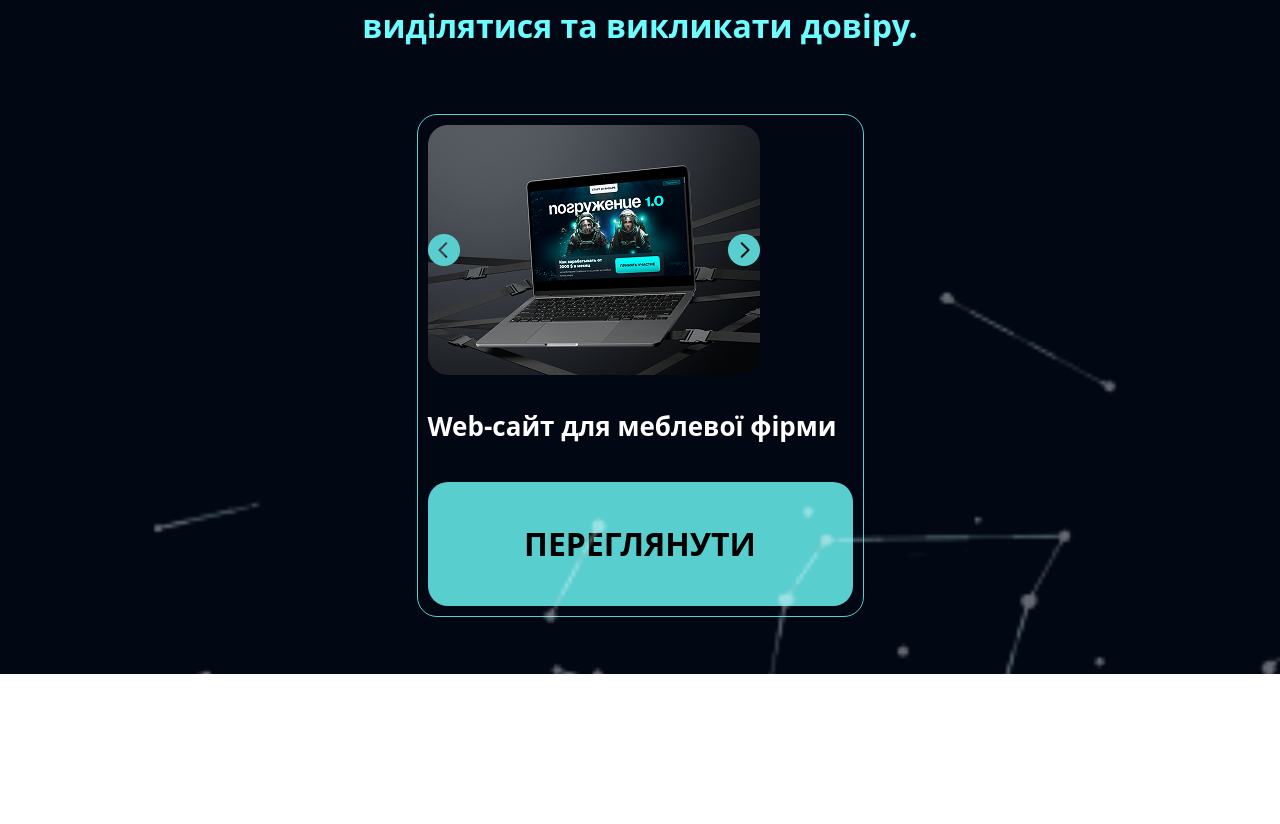
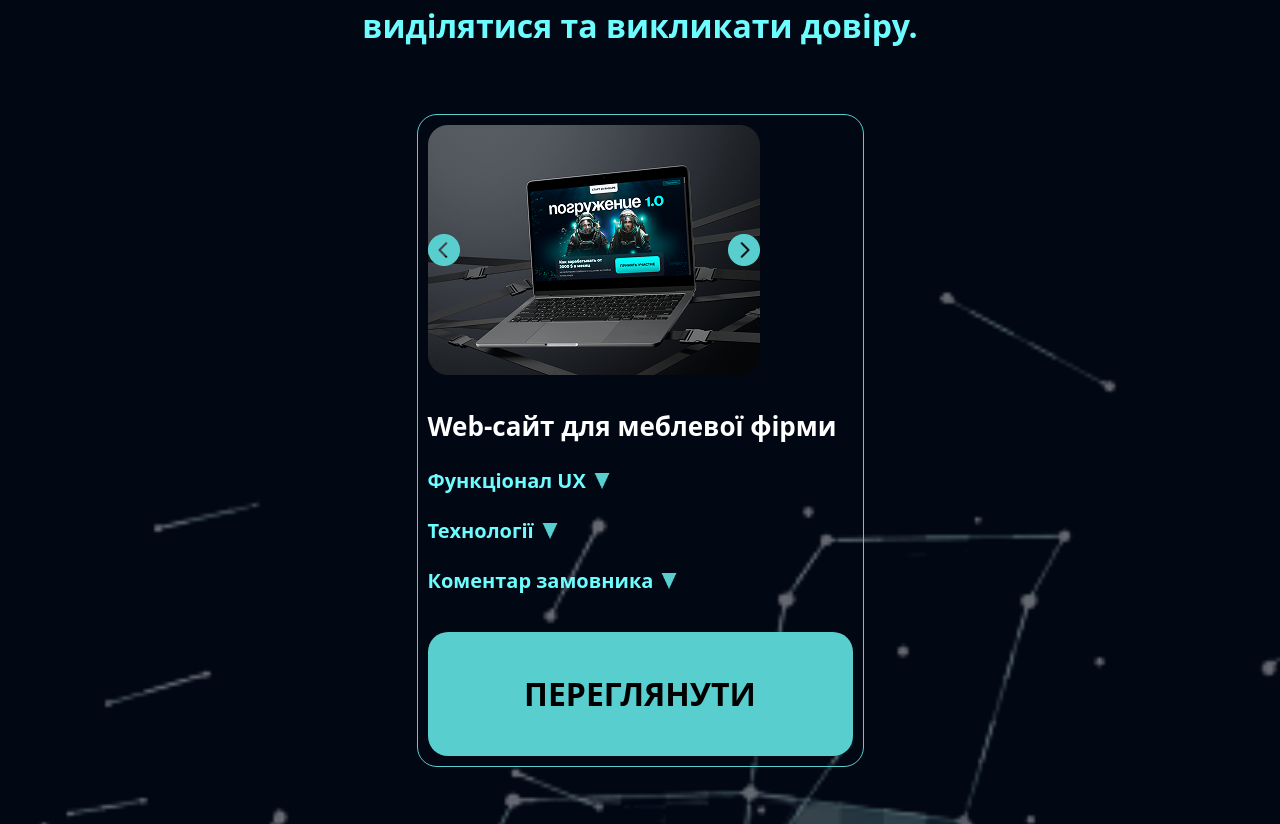
Before and after one commit to tereshonkov/portfolio-2025, a React (Vite) app: page / in a window 1280 px wide. Shown: the part 2555-3379 px from the top of the page. Before the commit the page ends 3229 px from the top, so only its background shows below. Built offline with nearby package versions, Linux system fonts and the light colour scheme.

Commit message:
feat: enhance Card component with Accordion functionality for project details

```diff
--- a/src/features/Projects/Projects.tsx
+++ b/src/features/Projects/Projects.tsx
@@ -41,7 +41,17 @@ export default function Projects() {
           className="absolute top-[600px] left-0 w-full object-cover"
         />
       </picture>
-      <Card cardName="card-2-1" />
+      <Card cardName="card-2-1">
+        <Accardion title="Функціонал UX">
+          <AccardionItem text="Аккордеони та слайдери з анімаціями для інтерактивного UX" />
+        </Accardion>
+        <Accardion title="Технології">
+          <AccardionItem text="Аккордеони та слайдери з анімаціями для інтерактивного UX" />
+        </Accardion>
+        <Accardion title="Коментар замовника">
+          <AccardionItem text="Аккордеони та слайдери з анімаціями для інтерактивного UX" />
+        </Accardion>
+      </Card>
     </section>
   );
 }
--- a/src/features/Projects/components/Card.tsx
+++ b/src/features/Projects/components/Card.tsx
@@ -2,7 +2,7 @@ import Button from "../../../components/Button/Button";
 
 export default function Card({ cardName, children }: { cardName?: string, children: React.ReactNode }) {
   return (
-    <div className="flex flex-col gap-8 p-2.5 border border-(--bg-btn) rounded-[20px]">
+    <div className="relative z-50 flex flex-col gap-8 p-2.5 border border-(--bg-btn) rounded-[20px]">
       <div className="relative w-[332px] h-[250px]">
         <picture>
           <img src={`/projects/${cardName}.png`} alt="photo web-site macbook" />
```
